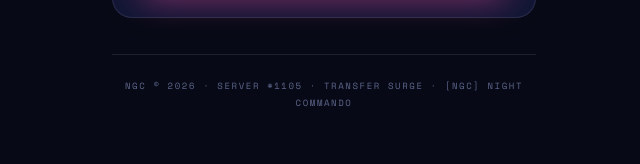
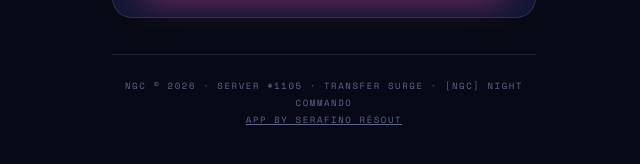
Before and after one commit to serafino86/transfer-surge-1105, a plain HTML site: page index.html in a window 1280 px wide. Shown: the part 2354-2518 px from the top of the page, without its empty margins (316-956 px from the left). Drawn offline with nearby package versions, Linux system fonts and the light colour scheme; no server answers.

Commit message:
Firma «app by Serafino Résout» + dashboard telefono compatta (3 numeri, niente grafici)
Co-Authored-By: Claude Opus 5.5 <noreply@anthropic.com>
Claude-Session: https://claude.ai/code/session_01XMVPci7kyQo3nmHminEmeK

```diff
--- a/index.html
+++ b/index.html
@@ -321,7 +321,7 @@ footer{margin-top:36px;padding:22px 0 4px;border-top:1px solid var(--line);font-
     <p id="okSub"></p>
   </section>
 
-  <footer id="foot"></footer>
+  <footer><span id="foot"></span><br><a href="https://serafino-resout.ch" target="_blank" rel="noopener" style="color:inherit">app by Serafino Résout</a></footer>
 </main>
 
 <script>
```
